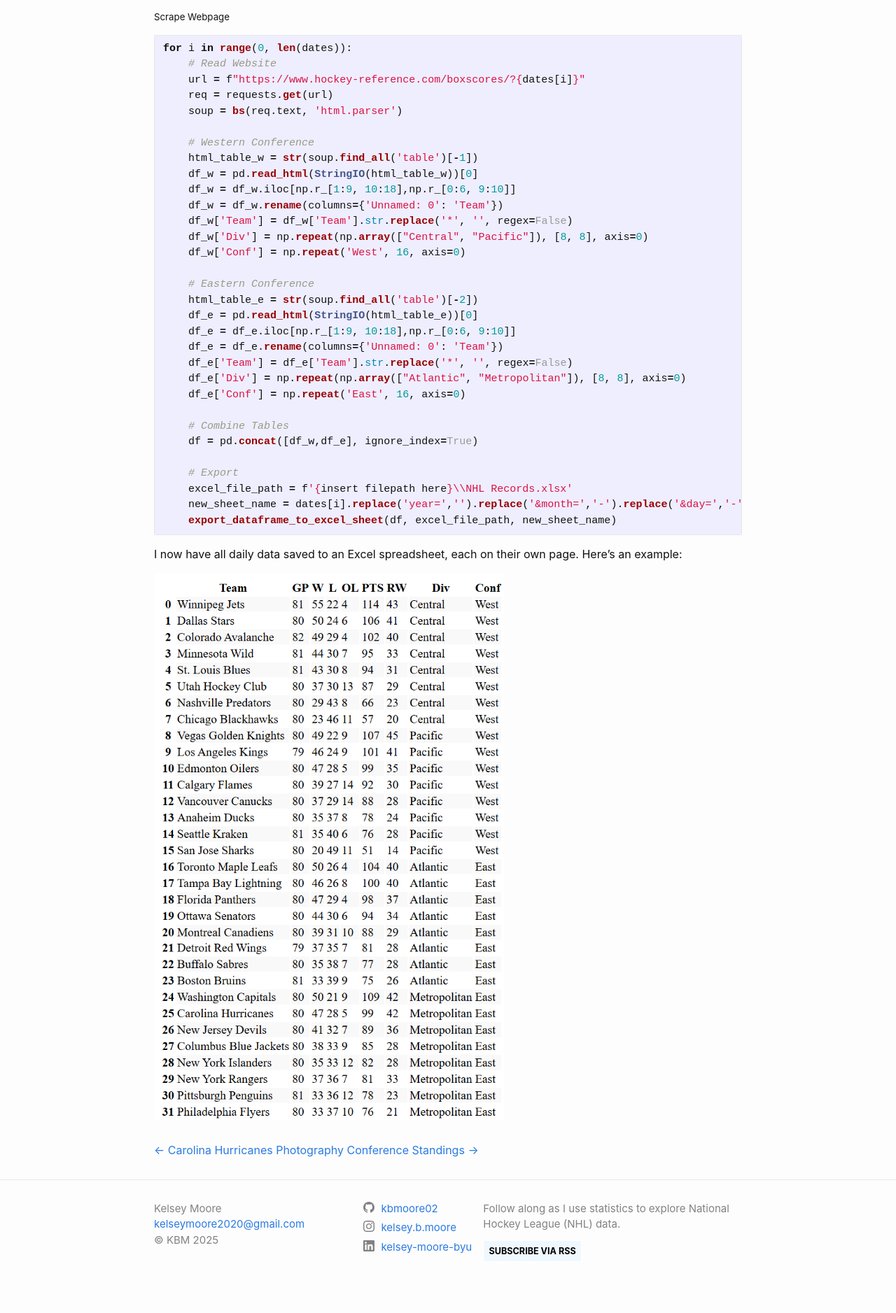
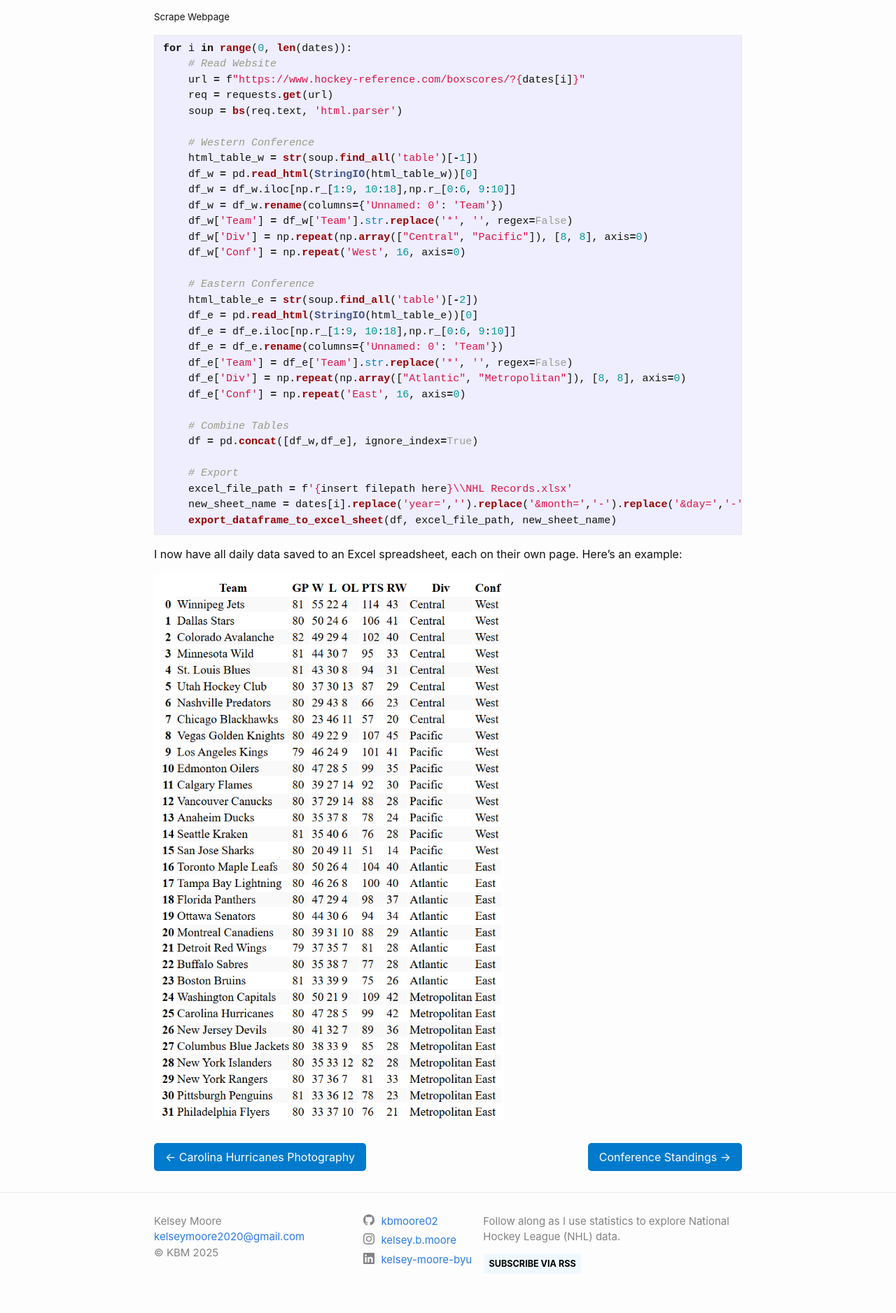
Before and after one commit to kbmoore02/NHL-Data-Analysis, a Jekyll site: the page built from _posts/2025-4-13-blog-hockey1.md, in a window 1280 px wide. Shown: the part 1166-3043 px from the top of the page at 70% size. Built offline with Jekyll 4.4.1, drawn with Linux system fonts in a browser that asks for light colours; comment, search, counter and statistics services are not loaded.

Commit message:
Update post.html

```diff
--- a/_layouts/post.html
+++ b/_layouts/post.html
@@ -53,12 +53,18 @@ layout: default
 
   <a class="u-url" href="{{ page.url | relative_url }}" hidden></a>
 
-  <div class="post-navigation">
+  <div style="display: flex; justify-content: space-between; margin-top: 2em;">
     {% if page.previous %}
-      <a class="prev" href="{{ page.previous.url | relative_url }}">← {{ page.previous.title }}</a>
+      <a href="{{ page.previous.url | relative_url }}"
+         style="padding: 0.5em 1em; background-color: #007acc; color: white; text-decoration: none; border-radius: 5px;">
+         ← {{ page.previous.title }}
+      </a>
     {% endif %}
     {% if page.next %}
-      <a class="next" href="{{ page.next.url | relative_url }}">{{ page.next.title }} →</a>
+      <a href="{{ page.next.url | relative_url }}"
+         style="padding: 0.5em 1em; background-color: #007acc; color: white; text-decoration: none; border-radius: 5px;">
+         {{ page.next.title }} →
+      </a>
     {% endif %}
   </div>
 
```
